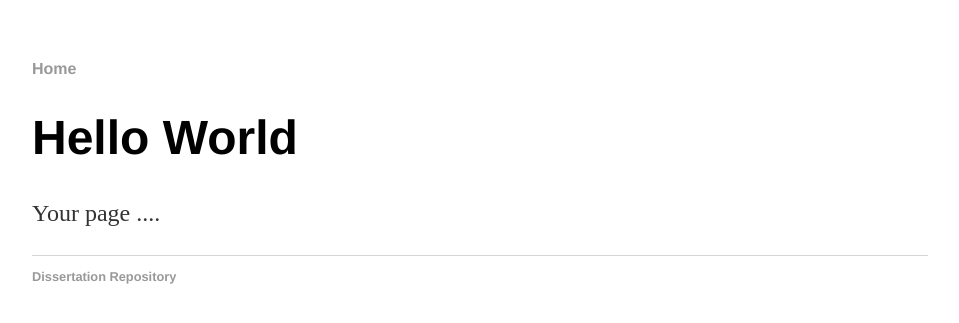
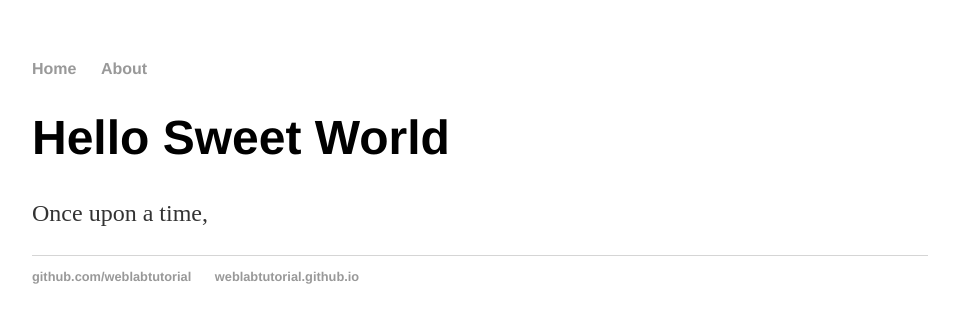
Before and after one commit to lakshmisujimon/lakshmisujimon.github.io, a Jekyll site: the page built from index.html, in a window 1280 px wide. Shown: the top 323 px of the page, without its empty margins (160-1119 px from the left). Built offline with Jekyll 4.4.1, drawn with Linux system fonts in a browser that asks for light colours.

Commit message:
Update index.html

```diff
--- a/index.html
+++ b/index.html
@@ -1,29 +1,8 @@
-<!DOCTYPE html>
-<html>
-
-<head>
-<title>Chatbot Comparison</title>
-<link rel="icon" type="image/png" href="lakshmisujimon.github.io/Heriot Watt Logo.png">
-<link rel="stylesheet" type="text/css" href="/css/main.css">
-</head>
-
-<nav>
-<ul>
-<li><a href="/">Home</a></li>
-</ul>
-</nav>
-
-<div class="container">
+---
+layout: default
+title: Chatbot Comparison
+---
 <div class="blurb">
-<h1>Hello World</h1>
-<p>Your page ....</p>
-
-<footer>
-<ul>
-<li><a href="https://github.com/lakshmisujimon/lakshmisujimon.github.io/tree/main">Dissertation Repository</a></li>
-</ul>
-</footer>
-
-</body>
-
-</html>
+	<h1>Hello Sweet World</h1>
+	<p>Once upon a time, </p>
+</div>
```
